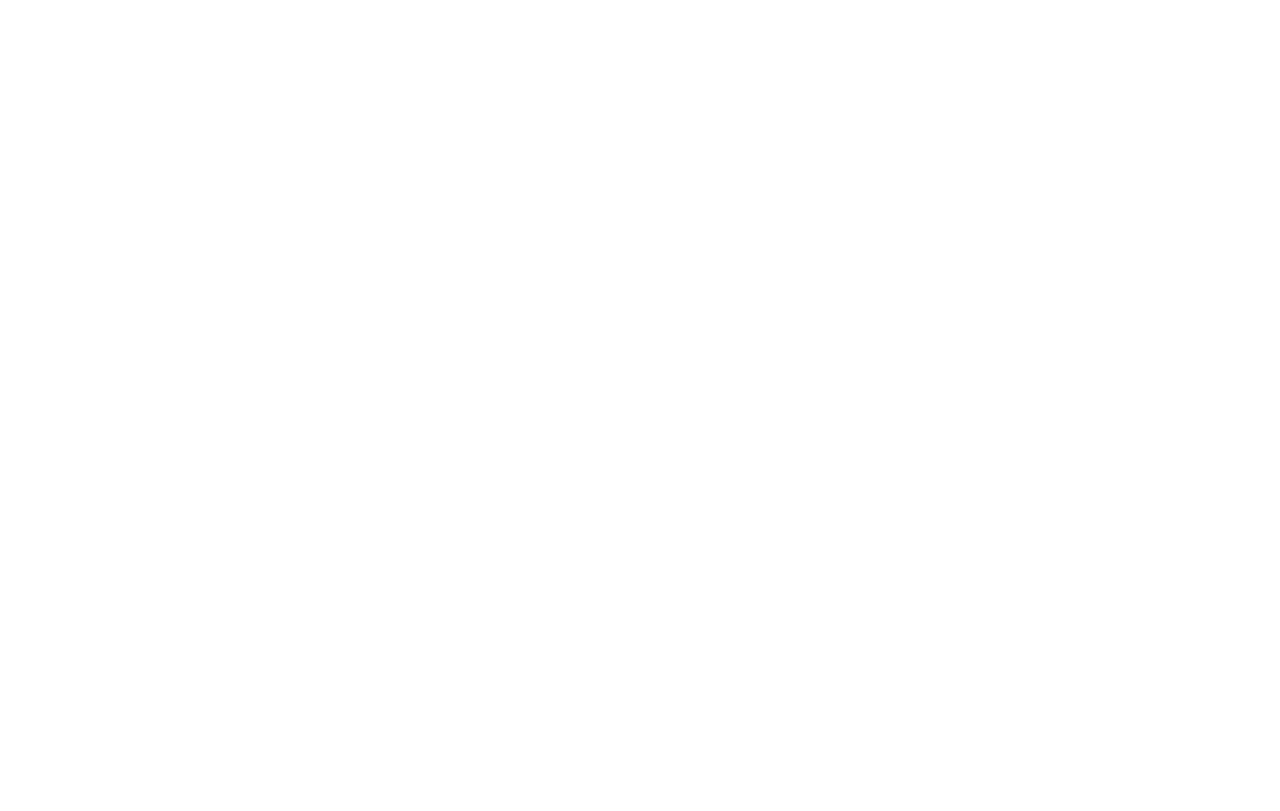
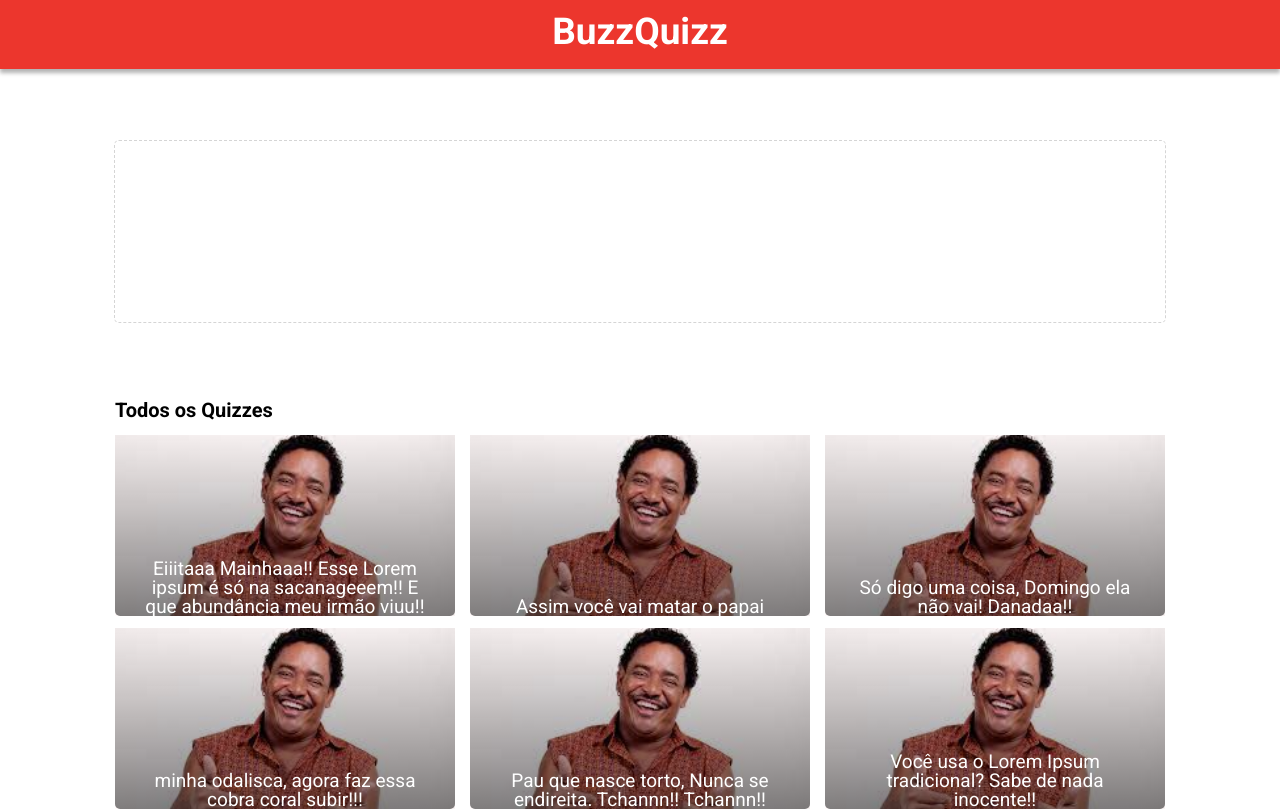
Before and after one commit to nayandrade/Projeto_06_BuzzQuizz, a plain HTML site: page index.html in a window 1280 px wide. Drawn offline with nearby package versions, Linux system fonts and the light colour scheme.

Commit message:
início do layout tela 1

```diff
--- a/css/style.css
+++ b/css/style.css
@@ -0,0 +1,105 @@
+body{
+    display: flex;
+    flex-direction: column;
+    align-items: center;
+}
+
+h1, p{
+    font-family: 'roboto';
+    font-weight: 700;
+}
+
+.top{
+    width: 100%;
+    height: 69px;
+    display: flex;
+    justify-content: center;
+    align-items: center;
+    background-color: #ec362d;
+    box-shadow: 0px 4px 4px rgba(0, 0, 0, 0.3);
+    position: fixed;
+    top: 0px;
+    left: 0px;
+}
+
+.top > h1{
+    width: 176px;
+    height: 43px;
+    text-align: center;
+    font-size: 37px;
+    color: #ffffff;
+}
+
+.conteiner{
+    width: 1050px;
+    height: auto;
+    padding-top: 140px;
+    display: flex;
+    flex-direction: column;
+    align-items: center;
+}
+
+.quizz-create{
+    width: 100%;
+    height: 181px;
+    border: 1px dashed #D5D5D5;
+    border-radius: 5px;
+    display: flex;
+    flex-direction: column;
+    justify-content: space-evenly;
+    align-items: center;
+    margin-bottom: 77px;
+}
+
+.all-quizzes{
+    width: 100%;
+    height: auto;
+    display: flex;
+    flex-direction: column;
+    align-items: flex-start;
+}
+
+.all-quizzes > h1{
+    width: 158px;
+    height: 23px;
+    font-size: 20px;
+    color: #000000;
+}
+
+.all-quizzes > .quizzes{
+    width: 100%;
+    height: auto;
+    display: flex;
+    flex-direction: row;
+    justify-content: space-between;
+    flex-wrap: wrap;
+}
+
+.quizz{
+    width: 340px;
+    height: 181px;
+    margin-top: 12px;
+    border: none;
+    border-radius: 5px;
+    display: flex;
+    background-image: linear-gradient(rgba(255, 255, 255, 0), rgba(0, 0, 0, 0.5));
+    position: relative;
+}
+
+.quizz > img{
+    width: 100%;
+    height: 100%;
+    object-fit: cover;
+    z-index: -1;
+}
+
+.quizz > p{
+    width: 300px;
+    font-weight: 400;
+    font-size: 19px;
+    color: #ffffff;
+    text-align: center;
+    position: absolute;
+    left: 20px;
+    bottom: 0px;
+}
--- a/index.html
+++ b/index.html
@@ -10,12 +10,45 @@
     href="https://fonts.googleapis.com/css2?family=Encode+Sans:wght@100;200;300;400;500;600;700;800;900&family=Roboto:ital,wght@0,100;0,300;0,400;0,500;0,700;0,900;1,100;1,400;1,500;1,700;1,900&display=swap"
     rel="stylesheet"
     />
+    <script type="module" src="https://unpkg.com/ionicons@5.4.0/dist/ionicons/ionicons.esm.js"></script>
     <title>Document</title>
 </head>
 <body>
+    <div class="top"><h1>BuzzQuizz</h1></div>
+    <div class="conteiner">
+        <div class="quizz-create"></div>
+        <div class="all-quizzes">
+            <h1>Todos os Quizzes</h1>
+            <div class="quizzes">
+                <div class="quizz">
+                    <img src="./css/images/download.jpeg" alt="Imagen Cumpade"/>
+                    <p>Eiiitaaa Mainhaaa!! Esse Lorem ipsum é só na sacanageeem!! E que abundância meu irmão viuu!!</p>
+                </div>
+                <div class="quizz">
+                    <img src="./css/images/download.jpeg" alt="Imagen Cumpade"/>
+                    <p>Assim você vai matar o papai</p>
+                </div>
+                <div class="quizz">
+                    <img src="./css/images/download.jpeg" alt="Imagen Cumpade"/>
+                    <p>Só digo uma coisa, Domingo ela não vai! Danadaa!!</p>
+                </div>
+                <div class="quizz">
+                    <img src="./css/images/download.jpeg" alt="Imagen Cumpade"/>
+                    <p>minha odalisca, agora faz essa cobra coral subir!!!</p>
+                </div>
+                <div class="quizz">
+                    <img src="./css/images/download.jpeg" alt="Imagen Cumpade"/>
+                    <p>Pau que nasce torto, Nunca se endireita. Tchannn!! Tchannn!! </p>
+                </div>
+                <div class="quizz">
+                    <img src="./css/images/download.jpeg" alt="Imagen Cumpade"/>
+                    <p>Você usa o Lorem Ipsum tradicional? Sabe de nada inocente!! </p>
+                </div>
+            </div>
+        </div>
+    </div>
 
     <script src="https://cdn.jsdelivr.net/npm/axios/dist/axios.min.js"></script>
-    <script src="https://unpkg.com/ionicons@5.4.0/dist/ionicons.js"></script>
     <script src="scripts.js"></script>
 </body>
 </html>
```
Also changed, not shown: css/images/cumpadeW.jpg (added), css/images/download.jpeg (added).
